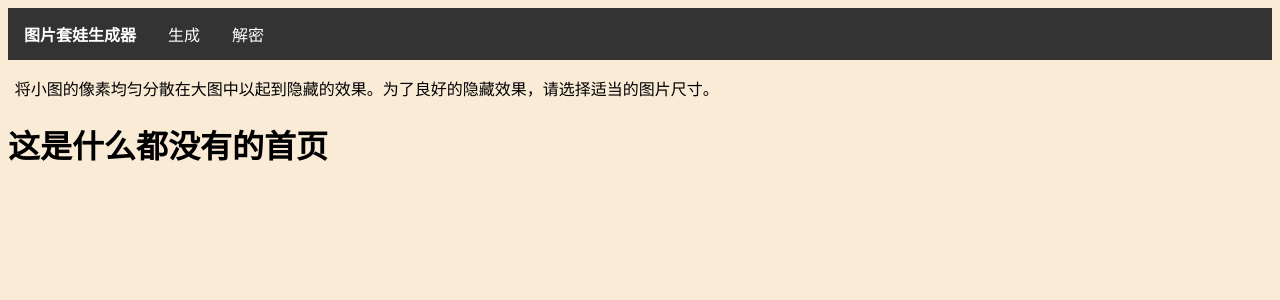
After one commit to Kotori815/ImageMatryoshka, a Flask app: page / in a window 1280 px wide. The commit adds this page. Shown: the top 300 px of the page. Run offline with Flask 2, Linux system fonts and the light colour scheme; some libraries are stand-ins or nearby versions.

Commit message:
webpage finished

```diff
--- a/proj/static/css/style.css
+++ b/proj/static/css/style.css
@@ -4,7 +4,7 @@ body {
 
 canvas {
     margin: 2px;
-    border: 2px solid lightgray;
+    border: 1px solid lightgray;
     border-radius: 2pt;
 }
 
@@ -18,9 +18,40 @@ img {
 }
 
 .picTag {
-    padding: 2px;
-    margin: 0px;
+    margin: 2px;
     font-size: 14pt;
     font-weight: bold;
     font-family: 'Franklin Gothic Medium', 'Arial Narrow', Arial, sans-serif;
 }
+
+.welcome-choice {
+    font: 20pt bold;
+    padding: 5pt;
+}
+
+.topbar {
+    width: 100%;
+    height: 50pt;
+    margin: 0;
+}
+
+.top-bar-list {
+    list-style-type: none;
+    margin: 0;
+    padding: 0;
+    overflow: hidden;
+    background-color: #333;
+}
+
+.top-bar-item {
+    float: left;
+    display: block;
+    color: white;
+    text-align: center;
+    padding: 14px 16px;
+    text-decoration: none;
+}
+
+.top-bar-item:hover {
+    background-color: #010101;
+}
--- a/proj/static/js/main.js
+++ b/proj/static/js/main.js
@@ -72,9 +72,22 @@ function submitImg(jsonForm, backUrl) {
         data: JSON.stringify(jsonForm),
         success: function(result) {
             console.log(result.message);
-            document.getElementById("result").src = result.result
+            document.getElementsByTagName("img")[0].src = result.result
         }
     });
+}
+
+function degenerate() {
+    var fin = document.getElementById("resPic");
+
+    var fr = new FileReader();
+    var formJson = {"result": null};
+    fr.readAsDataURL(fin.files[0]);
+
+    fr.onload = function() {
+        formJson.result = fr.result;
+        submitImg(formJson, url + "/decode");
+    }
 }
 
 function clearImg() {
--- a/proj/templates/encode.html
+++ b/proj/templates/encode.html
@@ -1,10 +1,5 @@
 {% extends "layout.html" %}
 {% block body %}
-<h1>图片套娃生成器</h1>
-
-<p id="intro">
-    将小图的像素均匀分散在大图中以起到隐藏的效果。为了良好的隐藏效果，请选择适当的图片尺寸。
-</p>
 
 <div class="box">
     <div class="picBox">
@@ -30,7 +25,6 @@
 <div class="resultBox">
     <p class="picTag">生成结果:</p><br>
     <img id="result" width="640" height="360"></img><br>
-    <p style="margin: 2px;">右键保存图片</p>
 </div>
 
 {% endblock %}
--- a/proj/templates/layout.html
+++ b/proj/templates/layout.html
@@ -7,6 +7,19 @@
 </html>
 
 <body>
+    <div class="top-bar" class="topbar">
+        <ul class="top-bar-list">
+            <li><a class="top-bar-item" href="/"><b>图片套娃生成器</b></a></li>
+            <li><a class="top-bar-item" href="/encodePage">生成</a></li>
+            <li><a class="top-bar-item" href="/decodePage">解密</a></li>
+        </ul>
+    </div>
+
+
+    <p id="intro" style="padding-left: 5pt;">
+        将小图的像素均匀分散在大图中以起到隐藏的效果。为了良好的隐藏效果，请选择适当的图片尺寸。
+    </p>
+
     {% block body %}
     {% endblock %}
 </body>
--- /dev/null
+++ b/proj/templates/welcome.html
@@ -0,0 +1,6 @@
+{% extends "layout.html" %}
+{% block body %}
+
+<h1>这是什么都没有的首页</h1>
+
+{% endblock%}
```
Also changed, not shown: proj/templates/decode.html (added, +23 -0 lines).
